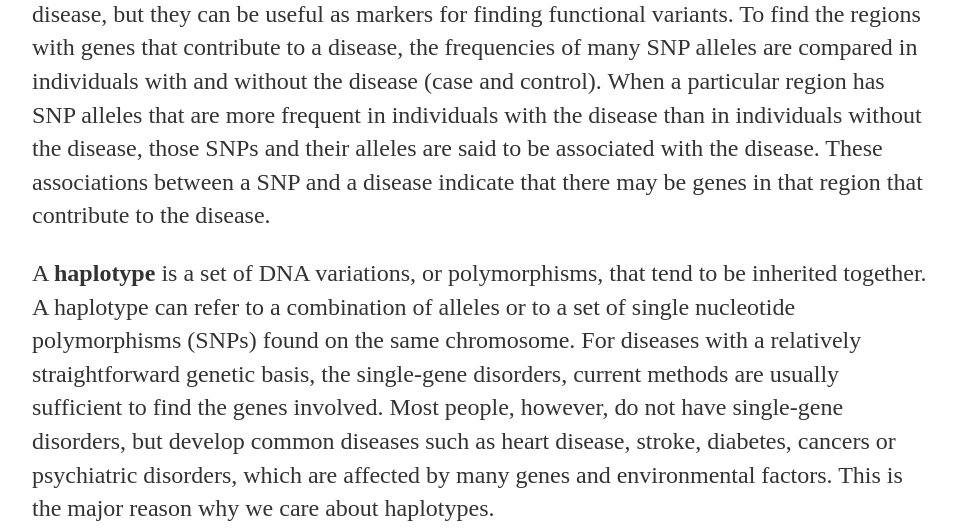
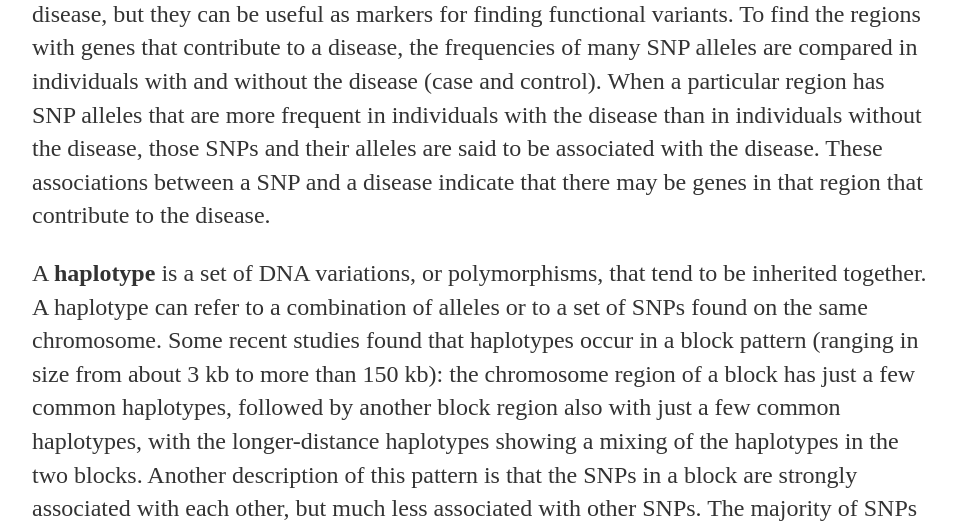
Before and after one commit to lybird300/lybird300.github.io, a Jekyll site: the page built from _posts/2015-04-01-first-day.md, in a window 1280 px wide and 1400 px high, scrolled down 1056 px, cut to the strip 0-530 px from the top of the window. Shown: the whole strip, without its empty margins (160-1116 px from the left). Built offline with Jekyll 4.4.1, drawn with Linux system fonts in a browser that asks for light colours; some of the changed text lies outside the part shown.

Commit message:
Update 2015-04-01-first-day.md

```diff
--- a/_posts/2015-04-01-first-day.md
+++ b/_posts/2015-04-01-first-day.md
@@ -7,16 +7,16 @@
 
 <b>Why do we  care about variations in single sites (SNPs) and multiple sites (haplotypes) on DNA sequences?</b>
 
-A <b>SNP</b> is a site in the DNA where different chromosomes differ in the base they have. For example, 30 percent of the chromosomes may have an A, and 70 percent may have a G. These two forms, A and G, are called variants or alleles of that SNP. An individual may have a genotype for that SNP that is AA, AG, or GG. When chromosomes from two random people are compared, they differ at about one in 1000 DNA sites. Thus when two random haploid genomes are compared, or all the paired chromosomes of one person are compared, there are about three million differences. When more people are considered, they will differ at additional sites. The number of DNA sites that are variable (SNPs) in humans is unknown, but there are probably between 10 and 30 million SNPs, about one every 100 to 300 bases. Of these SNPs, perhaps four million are common SNPs, with both alleles of each SNP having a frequency above 20 percent.
+A <b>SNP (single nucleotide polymorphism)</b> is a site in the DNA where different chromosomes differ in the base they have. For example, 30 percent of the chromosomes may have an A, and 70 percent may have a G. These two forms, A and G, are called variants or alleles of that SNP. An individual may have a genotype for that SNP that is AA, AG, or GG. When chromosomes from two random people are compared, they differ at about one in 1000 DNA sites. Thus when two random haploid genomes are compared, or all the paired chromosomes of one person are compared, there are about three million differences. When more people are considered, they will differ at additional sites. The number of DNA sites that are variable (SNPs) in humans is unknown, but there are probably between 10 and 30 million SNPs, about one every 100 to 300 bases. Of these SNPs, perhaps four million are common SNPs, with both alleles of each SNP having a frequency above 20 percent.
 
 The majority of SNPs are not actual functional variants that contribute to the risk of getting a disease, but they can be useful as markers for finding functional variants. To find the regions with genes that contribute to a disease, the frequencies of many SNP alleles are compared in individuals with and without the disease (case and control). When a particular region has SNP alleles that are more frequent in individuals with the disease than in individuals without the disease, those SNPs and their alleles are said to be associated with the disease. These associations between a SNP and a disease indicate that there may be genes in that region that contribute to the disease.
 
-A <b>haplotype</b> is a set of DNA variations, or polymorphisms, that tend to be inherited together. A haplotype can refer to a combination of alleles or to a set of single nucleotide polymorphisms (SNPs) found on the same chromosome. For diseases with a relatively straightforward genetic basis, the single-gene disorders, current methods are usually sufficient to find the genes involved. Most people, however, do not have single-gene disorders, but develop common diseases such as heart disease, stroke, diabetes, cancers or psychiatric disorders, which are affected by many genes and environmental factors. This is the major reason why we care about haplotypes.
+A <b>haplotype</b> is a set of DNA variations, or polymorphisms, that tend to be inherited together. A haplotype can refer to a combination of alleles or to a set of SNPs found on the same chromosome. Some recent studies found that haplotypes occur in a block pattern (ranging in size from about 3 kb to more than 150 kb): the chromosome region of a block has just a few common haplotypes, followed by another block region also with just a few common haplotypes, with the longer-distance haplotypes showing a mixing of the haplotypes in the two blocks. Another description of this pattern is that the SNPs in a block are strongly associated with each other, but much less associated with other SNPs. The majority of SNPs are organized in these blocks.
 
-Theoretically there could be many haplotypes in a chromosome region, but recent studies are typically finding only a few common haplotypes. Consider the example below, of a region where six SNPs have been studied; the DNA bases that are the same in all individuals are not shown. The three common haplotypes are shown, along with their frequencies in the population. The first SNP has alleles A and G; the second SNP has alleles C and T. The four possible haplotypes for these two SNPs are AC, AT, GC, and GT. However, only AC and GT are common; these SNPs are said to be highly associated with each other (i.e., linkage disequilibrium: AC and GT are more likely to be at the same chromosome than AT and GC).
+Consider the example below, of a region where six SNPs have been studied; the DNA bases that are the same in all individuals are not shown. The three common haplotypes are shown, along with their frequencies in the population. The first SNP has alleles A and G; the second SNP has alleles C and T. The four possible haplotypes for these two SNPs are AC, AT, GC, and GT. However, only AC and GT are common; these SNPs are said to be highly associated with each other (i.e., linkage disequilibrium: AC and GT are more likely to be at the same chromosome than AT and GC).
 <br/><img alt="haplotype" src="https://cloud.githubusercontent.com/assets/5496192/7121553/3f6b37b8-e1e3-11e4-9cbe-76aa3d15b2c7.jpg" />
 
-The cost of genotyping is currently too high for whole-genome association studies that would look at millions of SNPs across the entire genome to see which SNPs are associated with disease. If a region has only a few haplotypes, then only a few SNPs need to be typed to determine which haplotype a chromosome has and whether the region is associated with a disease. In the example below, typing two SNPs is all that is needed to distinguish among the three common haplotypes. The two SNPs indicated by arrows are one pair of several possible pairs of SNPs that distinguish among the three common haplotypes.
+It is important to look beyond SNPs into common haplotypes. First of all, many common diseases, such as heart disease, stroke, diabetes, cancers or psychiatric disorders, are affected by many genes (and environmental factors) rather than single genes. Secondly, it is still too costly to type millions of SNPs across the entire genome to see which SNPs are associated with disease (GWAS, genome-wide association studies). In contrast, as shown in the above example, typing two SNPs is all that is needed to distinguish among the three common haplotypes. The larger the block, the fewer SNPs (within the region) need to be typed to identify the haplotype. Besides the typing cost, haplotype-based analysis can be much more statistically powerful than marker-by-marker analysis for association studies (Zhang et al., 2002).
 
 <b>Why do we care about the geneaological information?</b>
 
@@ -45,9 +45,8 @@
 
 Also, the coalescent approach usually employs a continuous-time approximation to effectively skip over the intermediate generations between important tree generating events, which makes it even more efficient. Moreover, the coalescent approach avoids the difficulty and ambiguity in choosing suitable initial conditions. When using the 'forward' approach, one usually needs to simulate over many thousands of generations in order to arrive at an equilibrium in which the genetic characteristics of the population are independent of the original starting conditions.
 
-<b>What specific hypotheses are we testing via the coalescent approach and how?</b>
-One of the most important questions we face is: Is the observed DNA sequence data consistent with neutral evolution
-in a homogeneously mixing population of constant size? As you can read from <a href="http://lybird300.github.io/2015/04/02/coalescent.html">my next post</a>, this null hypothesis can be violated in many aspects. Alternative hypotheses could comprise either of the following or their combinations:
+<b>What specific hypotheses are we testing via the coalescent approach?</b>
+Using the coalescent approach, one of the null hypothesis is: the observed DNA sequence data come from the neutral evolution in a homogeneously mixing population of constant size? As you can read from <a href="http://lybird300.github.io/2015/04/02/coalescent.html">my next post</a>, this null hypothesis can be violated in many aspects. Alternative hypotheses incorporate either of the following or their combinations:
 <ul>
 <li>Population bottleneck. If, as we work backwards in time, there is a sudden decrease in the population size, then the coalescence rate will become large. Situations that can cause this are the founding of a new population by a small number of migrants or, what is essentially the same, improving a crop species by choosing a few individuals with desirable properties.</li>
 <li>Selective sweep. This term refers to the appearance of a favorable mutation that rises in frequency until it takes over the population. In the absence of recombination, this is a severe population bottleneck because the entire population will trace its ancestry to the individual with the favorable mutation.</li>
@@ -67,4 +66,5 @@
 <li>Liu, Youfang, Georgios Athanasiadis, and Michael E. Weale. "A survey of genetic simulation software for population and epidemiological studies." Hum Genomics 3.1 (2008): 79-86.</li>
 <li>Hoban, Sean, Giorgio Bertorelle, and Oscar E. Gaggiotti. "Computer simulations: tools for population and evolutionary genetics." Nature Reviews Genetics 13.2 (2012): 110-122.</li>
 <li>Rosenberg, Noah A., and Magnus Nordborg. "Genealogical trees, coalescent theory and the analysis of genetic polymorphisms." Nature Reviews Genetics 3.5 (2002): 380-390.</li>
+<li>Zhang, K., Calabrese, P., Nordborg, M., & Sun, F. (2002). Haplotype Block Structure and Its Applications to Association Studies: Power and Study Designs. American Journal of Human Genetics, 71(6), 1386–1394.</li>
 </ul>
```
